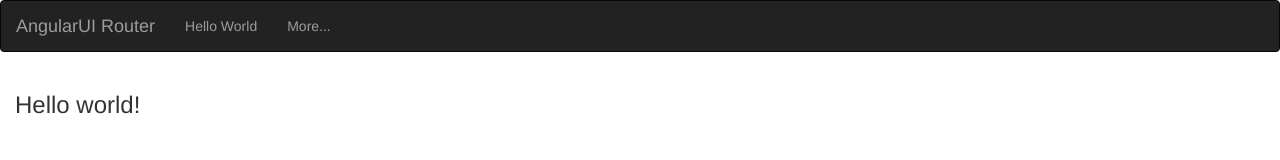
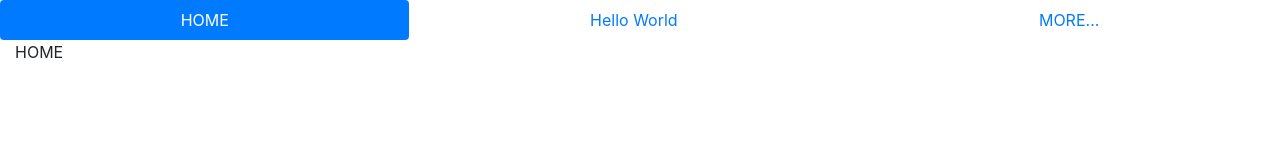
Before and after one commit to NewteqDeveloper/angularjs-demo, a website: page router.html in a window 1280 px wide. Drawn offline with nearby package versions, Linux system fonts and the light colour scheme; some packages are replaced by stand-ins of ours.

Commit message:
Got a simple routing implemented with ui-router

```diff
--- a/router.html
+++ b/router.html
@@ -3,7 +3,9 @@
 
 <head>
 	<link rel="stylesheet"
-				href="https://netdna.bootstrapcdn.com/bootstrap/3.1.1/css/bootstrap.min.css">
+				href="https://stackpath.bootstrapcdn.com/bootstrap/4.1.3/css/bootstrap.min.css"
+				integrity="sha384-MCw98/SFnGE8fJT3GXwEOngsV7Zt27NXFoaoApmYm81iuXoPkFOJwJ8ERdknLPMO"
+				crossorigin="anonymous">
 
 	<!-- JS (load angular, ui-router, and our custom js file) -->
 	<script src="http://code.angularjs.org/1.2.13/angular.js"></script>
@@ -12,18 +14,17 @@
 
 <body ng-app="ui-routing">
 
-	<!-- NAVIGATION -->
-	<nav class="navbar navbar-inverse"
-			 role="navigation">
-		<div class="navbar-header">
-			<a class="navbar-brand"
-				 ui-sref="#">AngularUI Router</a>
-		</div>
-		<ul class="nav navbar-nav">
-			<li><a ui-sref="hello">Hello World</a></li>
-			<li><a ui-sref="more">More...</a></li>
+	<ul class="nav nav-pills nav-fill">
+			<li class="nav-item">
+				<a class="nav-link" ui-sref="home" ui-sref-active="active">HOME</a>
+			</li>
+			<li class="nav-item">
+				<a class="nav-link" ui-sref="hello" ui-sref-active="active">Hello World</a>
+			</li>
+			<li class="nav-item">
+				<a class="nav-link" ui-sref="more" ui-sref-active="active">MORE...</a>
+			</li>
 		</ul>
-	</nav>
 
 	<!-- MAIN CONTENT -->
 	<div class="container-fluid">
--- a/ui-routing.js
+++ b/ui-routing.js
@@ -1,8 +1,14 @@
 var app = angular.module("ui-routing", ['ui.router']);
 
-app.config(function($stateProvider, $urlRouterProvider) {
+app.config(function ($stateProvider, $urlRouterProvider, $locationProvider) {
 
-	$urlRouterProvider.otherwise('/hello');
+	// $urlRouterProvider.otherwise('/hello');
+
+	var homeState = {
+		name: 'home',
+		url: '/',
+		template: 'HOME'
+	}
 
 	var helloState = {
 		name: 'hello',
@@ -10,8 +16,18 @@ app.config(function($stateProvider, $urlRouterProvider) {
 		template: '<h3>Hello world!</h3>'
 	}
 
+	var moreState = {
+		name: 'more',
+		url: '/more',
+		template: '<h3>More....</h3>'
+	}
+
 	$stateProvider
-			.state(helloState);
+		.state(homeState)
+		.state(helloState)
+		.state(moreState);
+
+	// $locationProvider.html5Mode(true); //removes hash only if we are on index.html base
 });
 
 
@@ -25,26 +41,26 @@ app.controller("more", function ($scope) {
 	$scope.more = "more";
 });
 
-app.service('generator', function() {
-  this.gen = function (x) {
-    return [
+app.service('generator', function () {
+	this.gen = function (x) {
+		return [
 			"Mark",
 			"Nick",
 			"Dane",
 			"Dave",
 		]
-  }
+	}
 });
 
-app.directive("testComponent", function() {
+app.directive("testComponent", function () {
 	return {
 		templateUrl: 'templates/controllers/test.html',
 		restrict: "E"
 	}
 });
 
-app.filter("makeBig", function() {
-	return function(x) {
+app.filter("makeBig", function () {
+	return function (x) {
 		return x.toUpperCase();
 	};
 });
```
